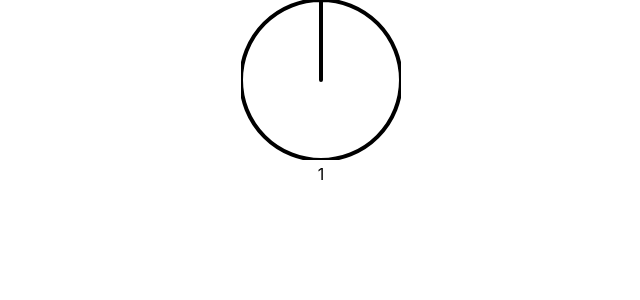
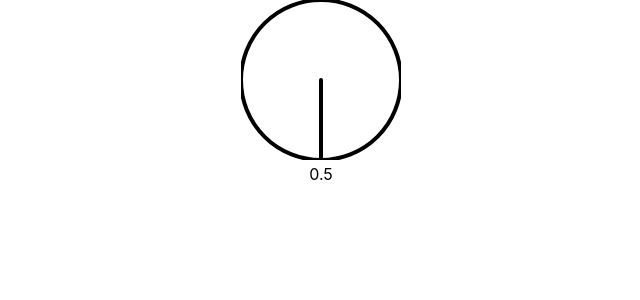
Before and after one commit to TimSusa/react-canvas-rotary-knob, a React (Create React App) app: page / in a window 1280 px wide. Shown: the top 300 px of the page, without its empty margins (319-959 px from the left). Built offline with nearby package versions, Linux system fonts and the light colour scheme.

Commit message:
feat: inc / dec on every pointer pos

```diff
--- a/src/Slider.js
+++ b/src/Slider.js
@@ -1,13 +1,14 @@
 import React, { useEffect, useRef, useState } from "react";
 
 function Slider({ width = 160, height = 160, value = 0.5 }) {
-  const $window = window || {};
+  //const $window = window || {};
   const canvasRef = useRef(null);
   let context = useRef(null);
   let animationFrameId = useRef(null);
   const [val, setVal] = useState(value);
   const isDragging = useRef(false);
   const verticalDiff = useRef(0);
+  const lastOffset = useRef(0);
 
   useEffect(() => {
     const canvas = canvasRef.current;
@@ -15,7 +16,7 @@ function Slider({ width = 160, height = 160, value = 0.5 }) {
     context.current = canvas.getContext("2d");
     var radius = canvas.height / 2;
     context.current.translate(radius, radius);
-    draw(0);
+    draw(valToY(val));
   }, []);
 
   return (
@@ -33,35 +34,48 @@ function Slider({ width = 160, height = 160, value = 0.5 }) {
     </div>
   );
 
-  function yToVal(y: number) {
-    const val = y / canvasRef.current.height ;
-    const tmpVal = val < 0 ? 0 : val > 1 ? 1 : val;
-    const ttval = isNaN(tmpVal) ? value : tmpVal;
-
+  function yToVal(y) {
+    const val = y / canvasRef.current.height;
+    //const tmpVal = val < 0 ? 0 : val > 1 ? 1 : val;
+    const ttval = isNaN(val) ? value : val;
+    console.log('yToVal ', val, y, ttval)
     return ttval;
   }
 
-  function draw(vDiff: number) {
+
+  function valToY(val) {
+    const tmpVal = canvasRef.current.height * val
+    //console.log('valToY ', val, tmpVal)
+    return tmpVal
+  }
+
+  function draw(vDiff) {
     const ctx = context.current;
     if (!ctx.canvas) return;
-    const val = -yToVal(vDiff);
-    const v = val + 1;
-    setVal(v);
-    if (isNaN(val)) return;
-    drawHand(ctx, val * Math.PI * 2);
+    const val = yToVal(vDiff);
+    setVal(val);
+    drawHand(ctx, -val * Math.PI*2 );
   }
 
   function handleDown(ev) {
-    console.log('handle down ', ev.nativeEvent.offsetY )
+    console.log('handle down ', ev.nativeEvent.offsetY)
+    //animationFrameId.current = $window.requestAnimationFrame(draw);
+
+    canvasRef.current.setPointerCapture(ev.pointerId);
+    // if (isDragging.current === false) {
+    //   verticalDiff.current = ev.nativeEvent.offsetY ;
+    // }
+
+
+    verticalDiff.current = ev.nativeEvent.offsetY;
     isDragging.current = true;
-    //animationFrameId.current = $window.requestAnimationFrame(draw);
-    canvasRef.current.setPointerCapture(ev.pointerId);
-    verticalDiff.current = ev.nativeEvent.offsetY ;
   }
 
   function handleMove(e) {
     if (isDragging.current === true) {
-      const tV = e.nativeEvent.offsetY - verticalDiff.current
+      const tV = -e.nativeEvent.offsetY + verticalDiff.current + lastOffset.current
+      console.log('last offset ', tV, lastOffset.current)
+
       draw(tV);
     }
   }
@@ -69,26 +83,27 @@ function Slider({ width = 160, height = 160, value = 0.5 }) {
   function handleCancel(ev) {
     canvasRef.current.releasePointerCapture(ev.pointerId);
     //$window.cancelAnimationFrame(animationFrameId.current);
+    lastOffset.current = valToY(val)
     isDragging.current = false;
   }
 
-  function drawHand(ctx, pos: number) {
+  function drawHand(ctx, pos) {
     ctx.clearRect(
       -canvasRef.current.width / 2,
       -canvasRef.current.height / 2,
       width,
       height,
     );
-
+    console.log('rot ', pos)
     ctx.beginPath();
     ctx.lineWidth = 4;
     ctx.lineCap = "round";
     ctx.arc(0, 0, canvasRef.current.width / 2, 0, Math.PI * 2, true);
     ctx.moveTo(0, 0);
-    ctx.rotate(pos);
+    ctx.rotate(-pos);
     ctx.lineTo(0, -height / 2);
     ctx.stroke();
-    ctx.rotate(-pos);
+    ctx.rotate(pos);
   }
 }
 
```
